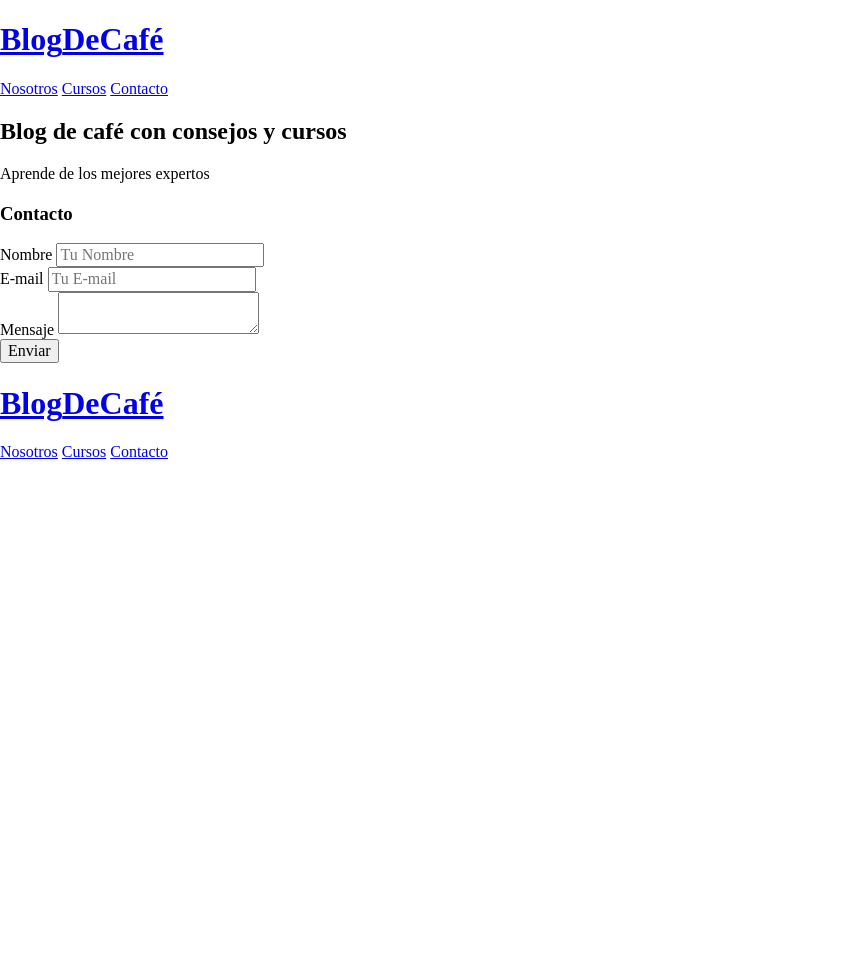
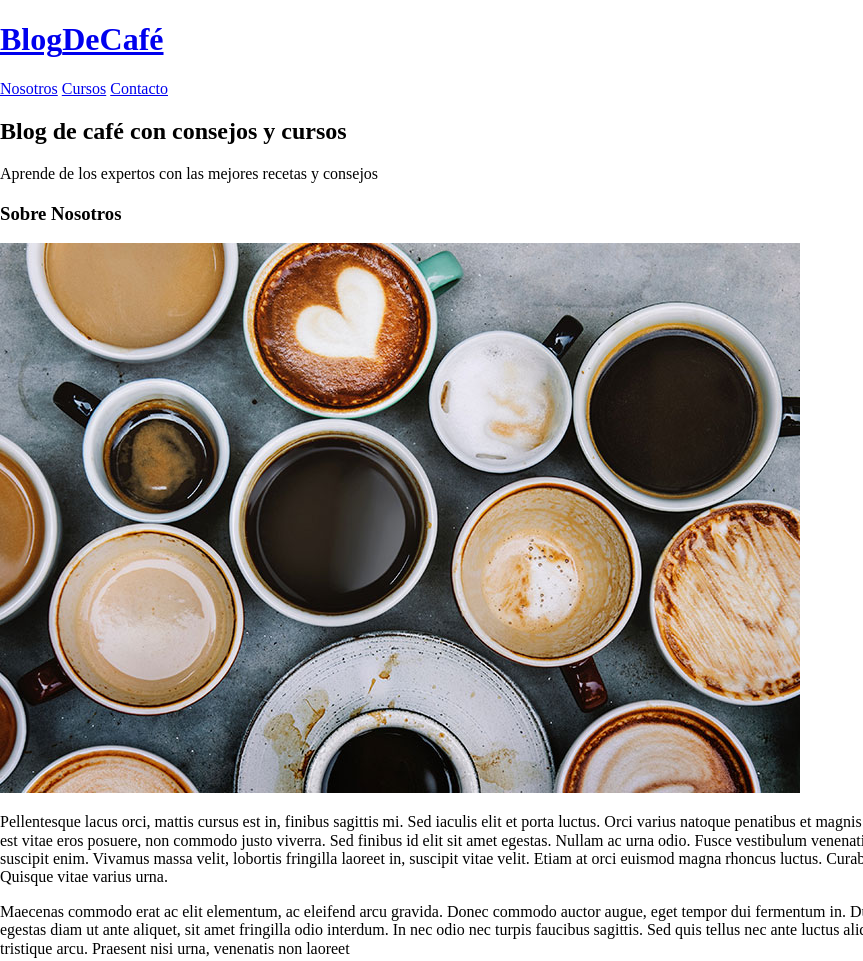
Before and after one commit to Sakhura/BlogCafe, a plain HTML site: page nosotros.html in a window 1280 px wide. Shown: the top 961 px of the page, without its empty margins (0-863 px from the left). Before the commit the page ends 800 px from the top, so only its background shows below. Drawn offline with Linux system fonts and the light colour scheme.

Commit message:
correccion pagina nosotros

```diff
--- a/nosotros.html
+++ b/nosotros.html
@@ -27,47 +27,24 @@
 
         <div class="header_texto">
             <h2 class="no-margin">Blog de café con consejos y cursos</h2>
-            <p class="no-margin">Aprende de los mejores expertos</p>
+            <p class="no-margin">Aprende de los expertos con las mejores recetas y consejos</p>
         </div>
     </header>
+
     <main class="contenedor">
-        <h3 class="centrar-texto">Contacto</h3>
+        <h3 class="centrar-texto">Sobre Nosotros</h3>
 
-        <div class="contacto-bg"></div>
-
-        <form class="formulario">
-            <div class="campo">
-                <label class="campo__label" for="nombre">Nombre</label>
-                <input
-                    class="campo__field"
-                    type="text"
-                    placeholder="Tu Nombre"
-                    id="nombre"
-                >
-            </div>
-            <div class="campo">
-                <label class="campo__label" for="email">E-mail</label>
-                <input
-                    class="campo__field"
-                    type="email"
-                    placeholder="Tu E-mail"
-                    id="email"
-                >
-            </div>
-            <div class="campo">
-                <label class="campo__label" for="mensaje">Mensaje</label>
-                <textarea
-                    class="campo__field campo__field--textarea"
-                    id="mensaje"
-                ></textarea>
+        <div class="sobre-nosotros">
+            <div class="sobre-nosotros_imagen">
+                <img src="img/nosotros.jpg" alt="imagen nosotros">
             </div>
 
-            <div class="campo">
-                <input type="submit" value="Enviar" class="boton boton--primario">
+            <div class="sobre-nosotros_texto">
+                <p>Pellentesque lacus orci, mattis cursus est in, finibus sagittis mi. Sed iaculis elit et porta luctus. Orci varius natoque penatibus et magnis dis parturient montes, nascetur ridiculus mus. Maecenas lacinia est vitae eros posuere, non commodo justo viverra. Sed finibus id elit sit amet egestas. Nullam ac urna odio. Fusce vestibulum venenatis quam in scelerisque. Maecenas ultricies ultricies velit, non suscipit enim. Vivamus massa velit, lobortis fringilla laoreet in, suscipit vitae velit. Etiam at orci euismod magna rhoncus luctus. Curabitur viverra est ut elit gravida rutrum. Nullam eget viverra enim. Quisque vitae varius urna.</p>
+
+                <p>Maecenas commodo erat ac elit elementum, ac eleifend arcu gravida. Donec commodo auctor augue, eget tempor dui fermentum in. Duis non enim vitae metus accumsan vehicula. Pellentesque egestas diam ut ante aliquet, sit amet fringilla odio interdum. In nec odio nec turpis faucibus sagittis. Sed quis tellus nec ante luctus aliquam sit amet vel mauris. Nunc vitae facilisis mauris, posuere tristique arcu. Praesent nisi urna, venenatis non laoreet</p>
             </div>
-        </form>
-
-
+        </div>
     </main>
 
     <footer class="footer">
@@ -78,13 +55,14 @@
                 </a>
 
                 <nav class="navegacion">
-                    <a href="nosotros.html" class="navegacion__enlace">Nosotros</a>
-                    <a href="cursos.html" class="navegacion__enlace">Cursos</a>
-                    <a href="contacto.html" class="navegacion__enlace">Contacto</a>
+                    <a href="nosotros.html" class="navegacion_enlace">Nosotros</a>
+                    <a href="cursos.html" class="navegacion_enlace">Cursos</a>
+                    <a href="contacto.html" class="navegacion_enlace">Contacto</a>
                 </nav>
             </div>
         </div>
     </footer>
+
     <script src="js/modernizr.js"></script>
 </body>
 </html>
```
